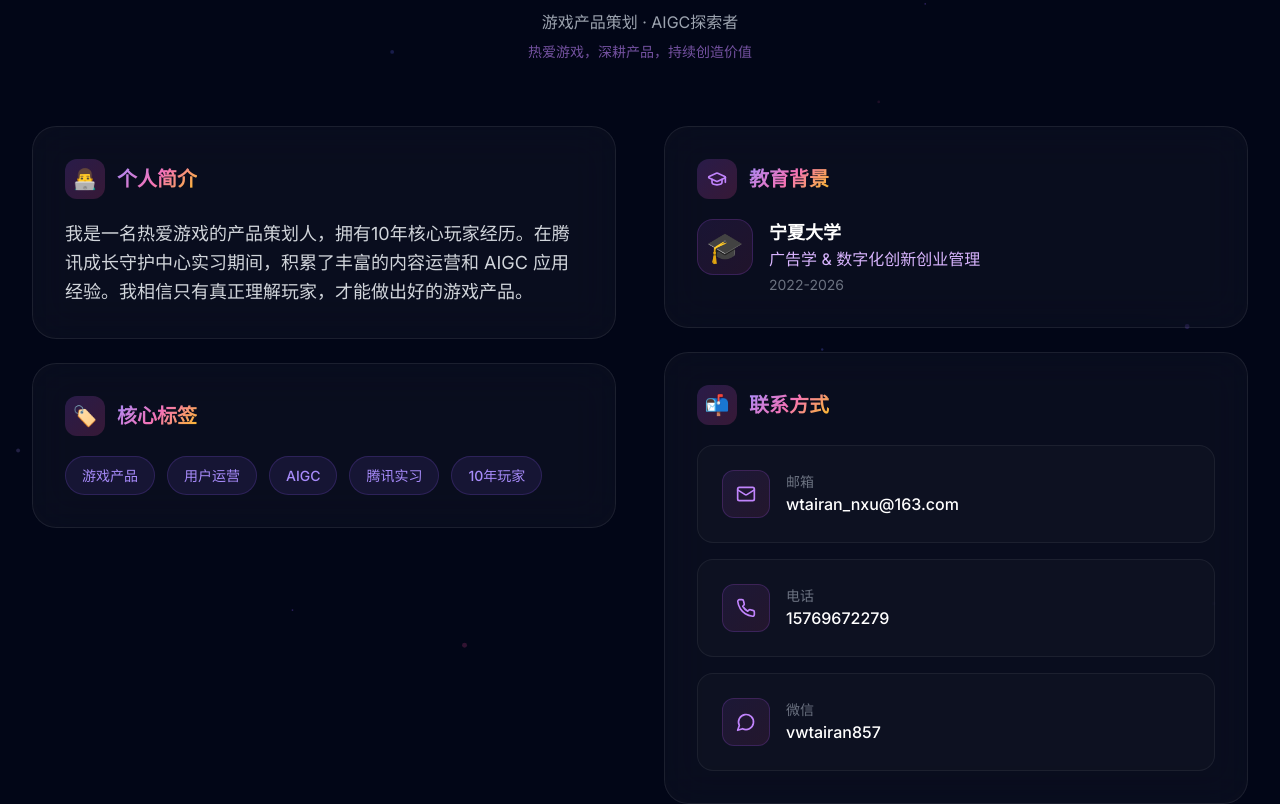
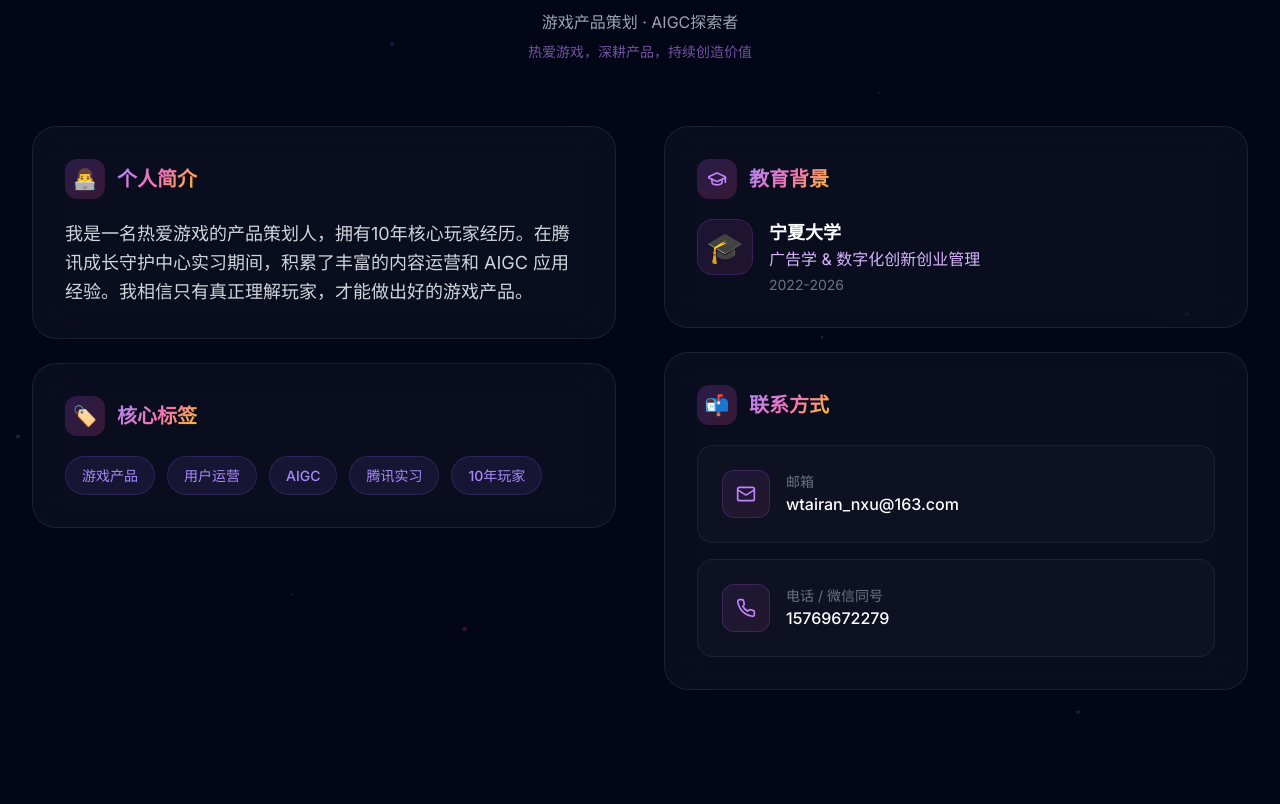
Before and after one commit to deangelispaolina36-ui/portfolio-website, a React (Vite) app: page / in a window 1280 px wide. Shown: the part 1320-2124 px from the top of the page. Built offline with nearby package versions, Linux system fonts and the light colour scheme.

Commit message:
style: 优化About页面排版 - 删除微信卡片，电话标注为电话/微信同号 - 左右两栏高度对齐更美观

```diff
--- a/src/components/sections/About.tsx
+++ b/src/components/sections/About.tsx
@@ -1,5 +1,5 @@
 import { motion } from 'framer-motion';
-import { GraduationCap, Mail, Phone, MessageCircle, Sparkles } from 'lucide-react';
+import { GraduationCap, Mail, Phone, Sparkles } from 'lucide-react';
 import { personalInfo } from '../../data/portfolio';
 import { AnimatedSection } from '../common';
 
@@ -76,8 +76,8 @@ export function About() {
             </motion.div>
           </motion.div>
 
-          <div className="grid lg:grid-cols-2 gap-8 lg:gap-12 items-start">
-            {/* 左侧：自我介绍 */}
+          <div className="grid lg:grid-cols-2 gap-8 lg:gap-12 items-stretch">
+            {/* 左侧：自我介绍和标签云 */}
             <motion.div
               className="space-y-6"
               initial={{ opacity: 0, x: -40 }}
@@ -188,20 +188,10 @@ export function About() {
                       <Phone className="w-5 h-5 text-purple-400" />
                     </div>
                     <div>
-                      <p className="text-sm text-gray-500">电话</p>
+                      <p className="text-sm text-gray-500">电话 / 微信同号</p>
                       <p className="text-white font-medium group-hover:text-purple-300 transition-colors">{personalInfo.phone}</p>
                     </div>
                   </a>
-
-                  <div className="contact-card-enhanced flex items-center gap-4">
-                    <div className="w-12 h-12 rounded-xl bg-gradient-to-br from-purple-500/10 to-pink-500/10 flex items-center justify-center border border-purple-500/20">
-                      <MessageCircle className="w-5 h-5 text-purple-400" />
-                    </div>
-                    <div>
-                      <p className="text-sm text-gray-500">微信</p>
-                      <p className="text-white font-medium">{personalInfo.wechat}</p>
-                    </div>
-                  </div>
                 </div>
               </div>
             </motion.div>
```
